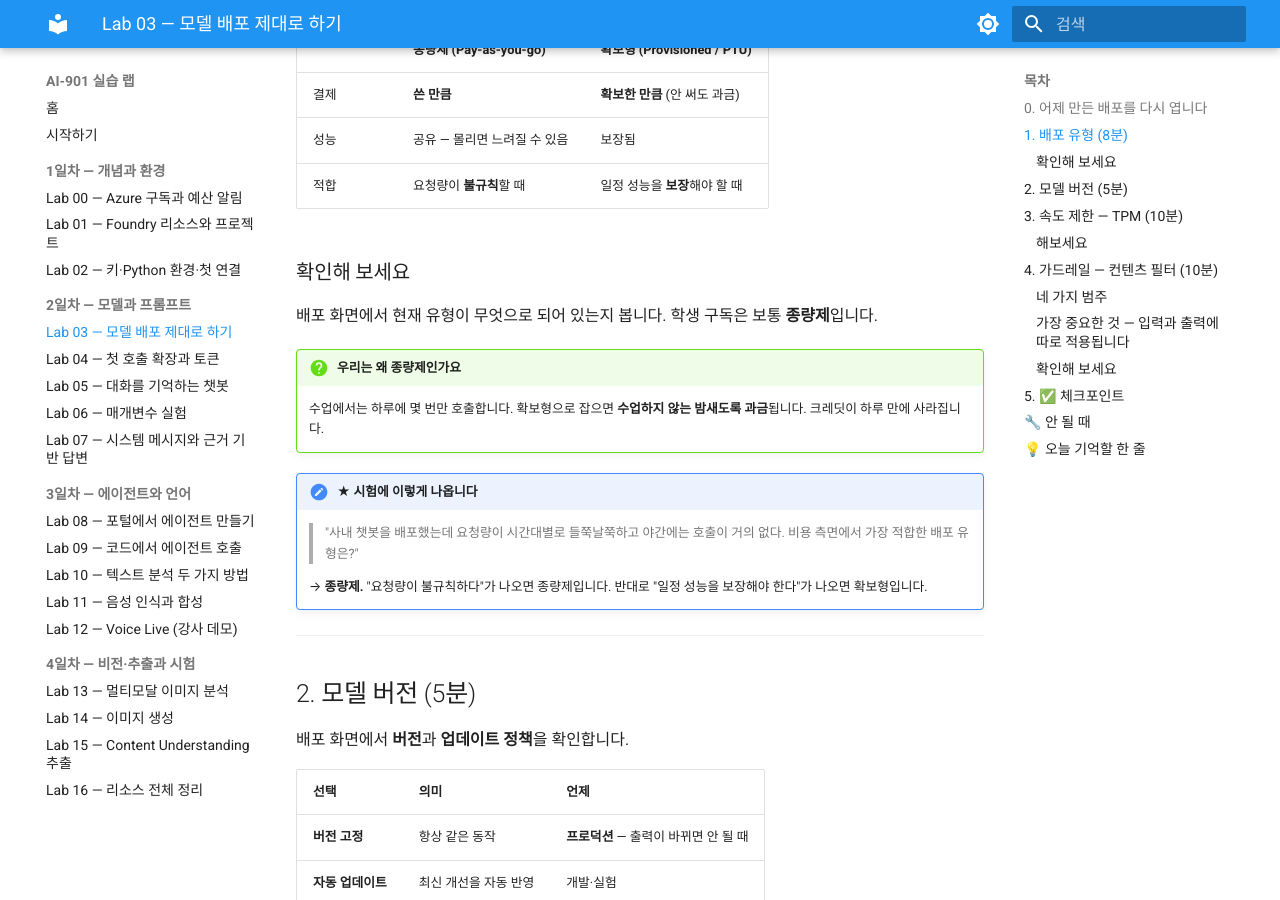
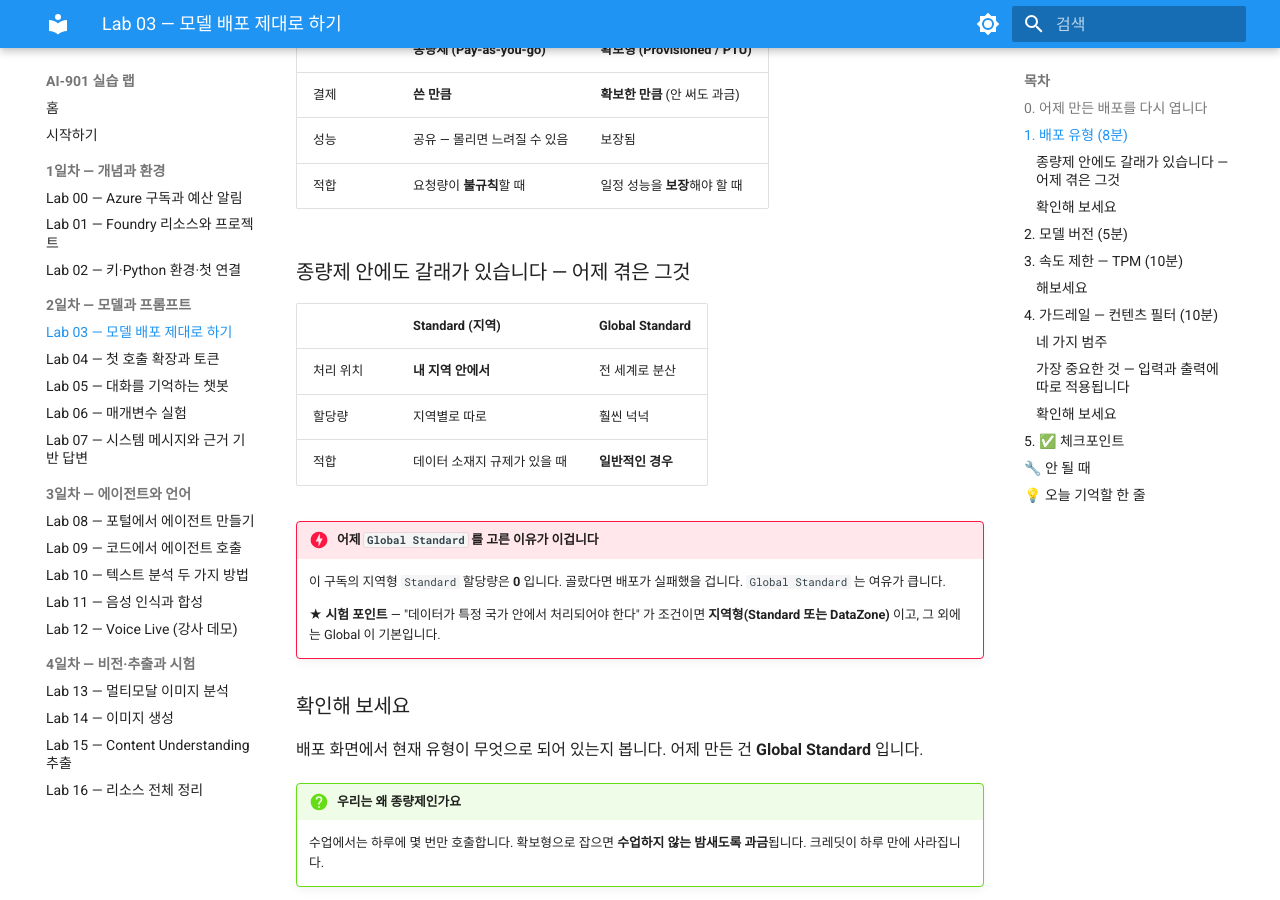
Before and after one commit to skilleat-labs/ai901-labs, an MkDocs documentation site: the page built from docs/labs/lab03-deploy-model.md, in a window 1280 px wide and 900 px high, scrolled down 1029 px. Built offline with MkDocs 1.6.1 and Material for MkDocs 9.7.7, drawn with Linux system fonts in a browser that asks for light colours.

Commit message:
실측 할당량 반영 — Global Standard 배포 필수, 이미지 생성은 강사 데모
강사 구독(32명 공유) 실측 결과를 교재에 반영.

- Lab 02: 배포 유형 Global Standard 명시 (지역형 Standard 할당량 0)
- Lab 03: Standard vs Global Standard 비교 + 데이터 소재지 시험 포인트
- Lab 14: 이미지 생성 모델 할당량 3~4 → 강사 데모 + 조별 선택 실습

Co-Authored-By: Claude Opus 5 <noreply@anthropic.com>

```diff
--- a/docs/labs/lab03-deploy-model.md
+++ b/docs/labs/lab03-deploy-model.md
@@ -36,9 +36,24 @@
 | 성능 | 공유 — 몰리면 느려질 수 있음 | 보장됨 |
 | 적합 | 요청량이 **불규칙**할 때 | 일정 성능을 **보장**해야 할 때 |
 
+### 종량제 안에도 갈래가 있습니다 — 어제 겪은 그것
+
+| | Standard (지역) | **Global Standard** |
+|---|---|---|
+| 처리 위치 | **내 지역 안에서** | 전 세계로 분산 |
+| 할당량 | 지역별로 따로 | 훨씬 넉넉 |
+| 적합 | 데이터 소재지 규제가 있을 때 | **일반적인 경우** |
+
+!!! danger "어제 `Global Standard` 를 고른 이유가 이겁니다"
+    이 구독의 지역형 `Standard` 할당량은 **0** 입니다. 골랐다면 배포가 실패했을 겁니다.
+    `Global Standard` 는 여유가 큽니다.
+
+    **★ 시험 포인트** — "데이터가 특정 국가 안에서 처리되어야 한다" 가 조건이면
+    **지역형(Standard 또는 DataZone)** 이고, 그 외에는 Global 이 기본입니다.
+
 ### 확인해 보세요
 
-배포 화면에서 현재 유형이 무엇으로 되어 있는지 봅니다. 학생 구독은 보통 **종량제**입니다.
+배포 화면에서 현재 유형이 무엇으로 되어 있는지 봅니다. 어제 만든 건 **Global Standard** 입니다.
 
 !!! question "우리는 왜 종량제인가요"
     수업에서는 하루에 몇 번만 호출합니다. 확보형으로 잡으면 **수업하지 않는 밤새도록 과금**됩니다.
```
Also changed, not shown: docs/labs/lab02-first-call.md (+8 -2 lines), docs/labs/lab14-image-generation.md (+9 -4 lines).
